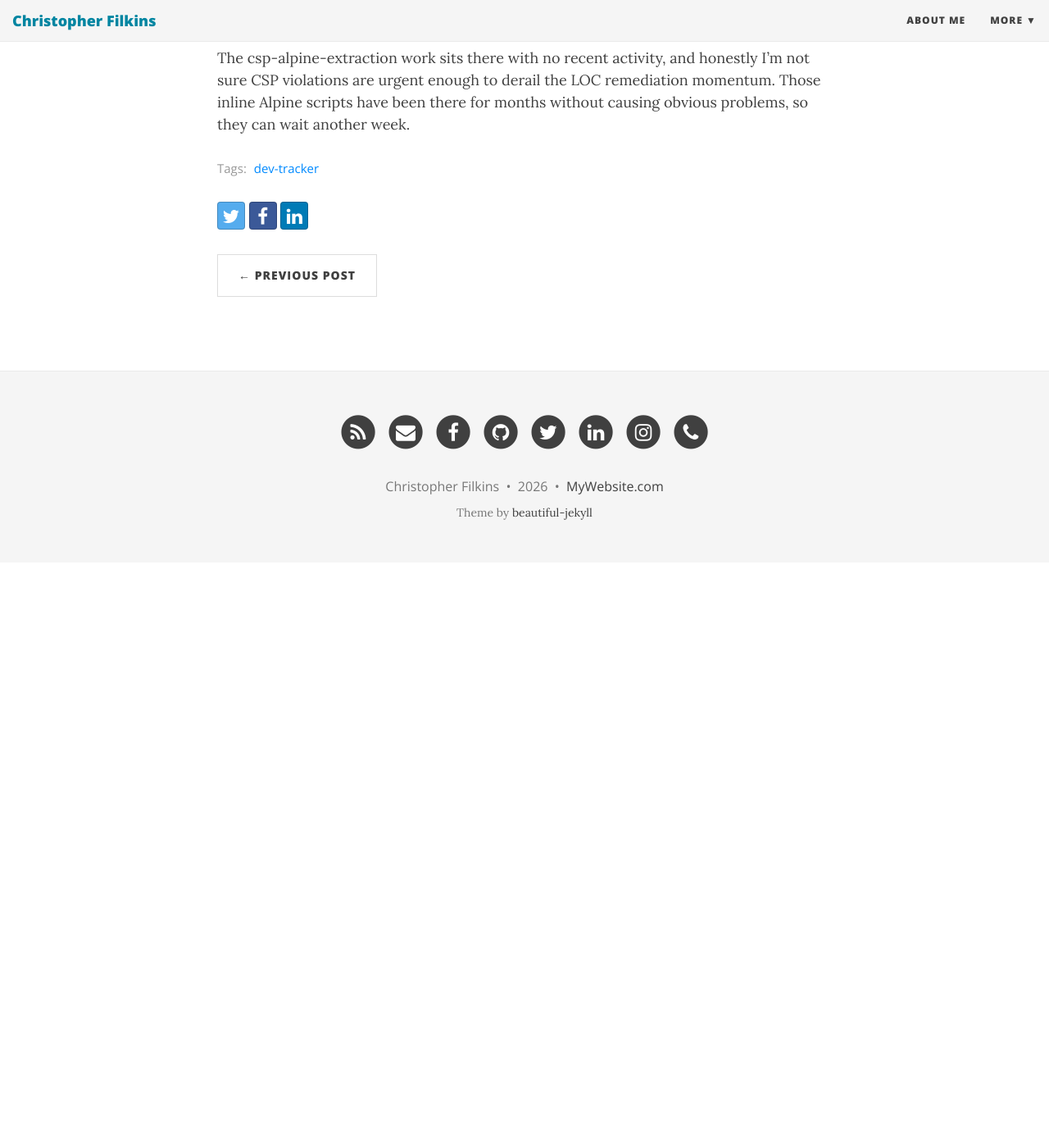
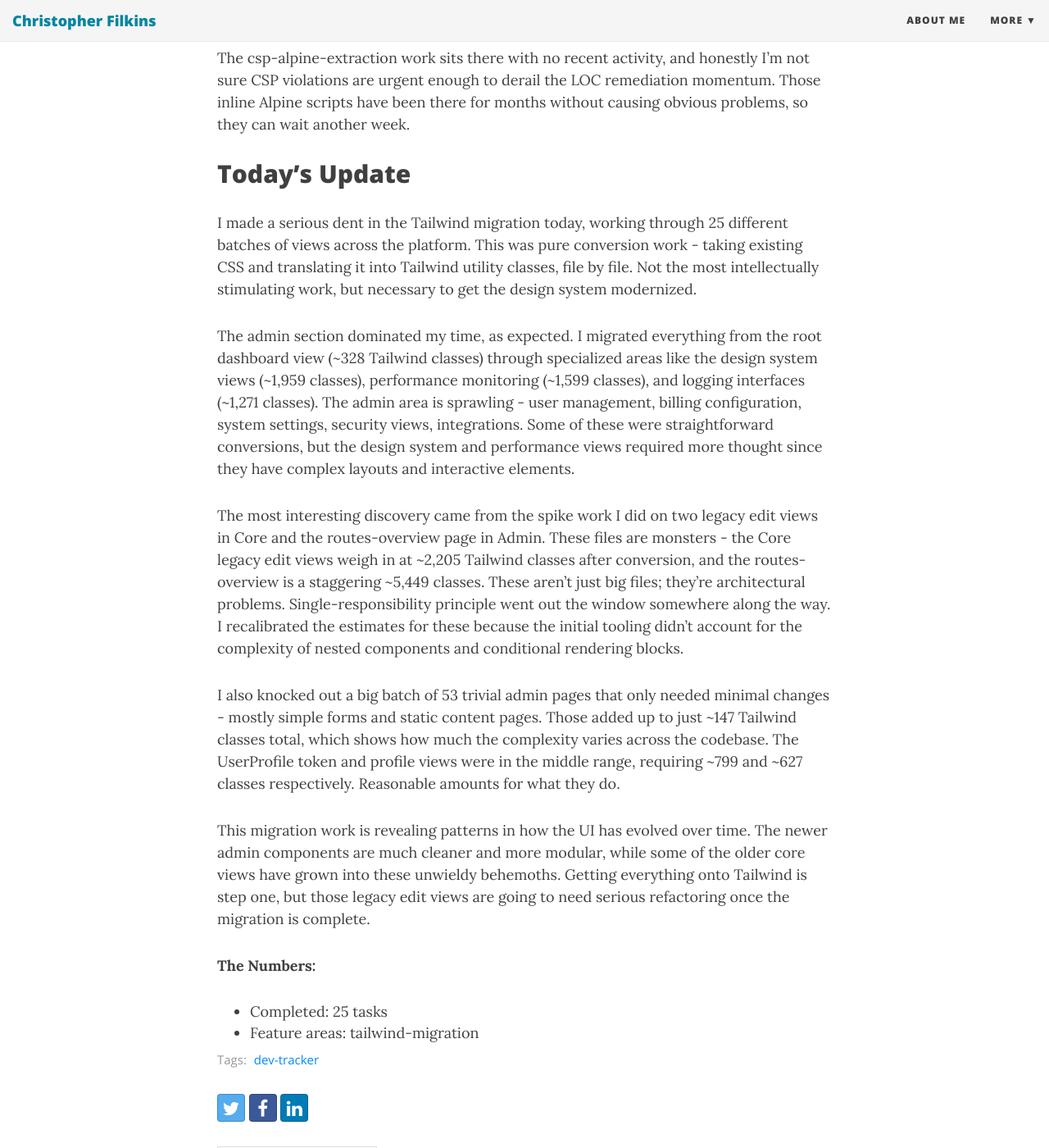
Before and after one commit to filchyboy/filchyboy.github.io, a Jekyll site: the page built from _posts/2026-04-11-daily-dev-log.md, in a window 1280 px wide and 1400 px high, scrolled down 1603 px. Shown: the whole window at 82% size. Built offline with Jekyll 4.4.1, drawn with Linux system fonts in a browser that asks for light colours; nearby versions of some CDN libraries; before the commit the page ends 2289 px from its top, so only the background shows below that.

Commit message:
Update build-in-public update: Tailwind Migration

```diff
--- a/_posts/2026-04-11-daily-dev-log.md
+++ b/_posts/2026-04-11-daily-dev-log.md
@@ -38,4 +38,31 @@
 <!-- plan-unit-ids: a11y-index-update,a11y-quick-ref,csp-alpine-audit,css-verify-reports,jest-quick-ref,loc-followup-quick-wins,tw-p8-remove-tailwind-directives -->
 <!-- SECTION: DAILY-PLAN END -->
 
+
+<!-- SECTION: ACCOMPLISHED START -->
+<!-- accomplished-generated: 2026-04-11T21:35:32.664510+00:00 -->
+
+## Today's Update
+
+I made a serious dent in the Tailwind migration today, working through 25 different batches of views across the platform. This was pure conversion work - taking existing CSS and translating it into Tailwind utility classes, file by file. Not the most intellectually stimulating work, but necessary to get the design system modernized.
+
+The admin section dominated my time, as expected. I migrated everything from the root dashboard view (~328 Tailwind classes) through specialized areas like the design system views (~1,959 classes), performance monitoring (~1,599 classes), and logging interfaces (~1,271 classes). The admin area is sprawling - user management, billing configuration, system settings, security views, integrations. Some of these were straightforward conversions, but the design system and performance views required more thought since they have complex layouts and interactive elements.
+
+The most interesting discovery came from the spike work I did on two legacy edit views in Core and the routes-overview page in Admin. These files are monsters - the Core legacy edit views weigh in at ~2,205 Tailwind classes after conversion, and the routes-overview is a staggering ~5,449 classes. These aren't just big files; they're architectural problems. Single-responsibility principle went out the window somewhere along the way. I recalibrated the estimates for these because the initial tooling didn't account for the complexity of nested components and conditional rendering blocks.
+
+I also knocked out a big batch of 53 trivial admin pages that only needed minimal changes - mostly simple forms and static content pages. Those added up to just ~147 Tailwind classes total, which shows how much the complexity varies across the codebase. The UserProfile token and profile views were in the middle range, requiring ~799 and ~627 classes respectively. Reasonable amounts for what they do.
+
+This migration work is revealing patterns in how the UI has evolved over time. The newer admin components are much cleaner and more modular, while some of the older core views have grown into these unwieldy behemoths. Getting everything onto Tailwind is step one, but those legacy edit views are going to need serious refactoring once the migration is complete.
+
+**The Numbers:**
+- Completed: 25 tasks
+- Feature areas: tailwind-migration
+
+
+<!-- Generated by dev-tracker publish_to_jekyll.py (AI mode) -->
+<!-- accomplished-date: 2026-04-11 -->
+<!-- unit-ids: tw-p6-core-mfa,tw-p7-admin-dashboard-root,tw-p7-admin-pages-system-settings,tw-p7-admin-pages-billing-config,tw-p7-admin-pages-user-mgmt,tw-p6-core-admin-kpi,tw-p7-admin-pages-doc-audit,tw-p7-admin-pages-reports-storybook-health,tw-p7-admin-developer-tools,tw-p7-admin-compliance-hub,tw-p5-userprofile-tokens,tw-p5-userprofile-profile,tw-p6-core-components,tw-p7-admin-design-system,tw-p7-admin-performance,tw-p7-admin-logging,tw-p7-admin-pages-dashboards,tw-p7-admin-pages-trivial-batch,tw-p7-admin-integrations,tw-p7-admin-security,tw-p7-admin-components,tw-p7-admin-partials,tw-p6-core-edit-legacy,tw-p7-admin-pages-system-spike,tw-p7-admin-trivial-singles -->
+
+<!-- accomplished-unit-ids: tw-p5-userprofile-profile,tw-p5-userprofile-tokens,tw-p6-core-admin-kpi,tw-p6-core-components,tw-p6-core-edit-legacy,tw-p6-core-mfa,tw-p7-admin-compliance-hub,tw-p7-admin-components,tw-p7-admin-dashboard-root,tw-p7-admin-design-system,tw-p7-admin-developer-tools,tw-p7-admin-integrations,tw-p7-admin-logging,tw-p7-admin-pages-billing-config,tw-p7-admin-pages-dashboards,tw-p7-admin-pages-doc-audit,tw-p7-admin-pages-reports-storybook-health,tw-p7-admin-pages-system-settings,tw-p7-admin-pages-system-spike,tw-p7-admin-pages-trivial-batch,tw-p7-admin-pages-user-mgmt,tw-p7-admin-partials,tw-p7-admin-performance,tw-p7-admin-security,tw-p7-admin-trivial-singles -->
+<!-- SECTION: ACCOMPLISHED END -->
 <!-- Generated by dev-tracker build_today_plan.py -->
```
